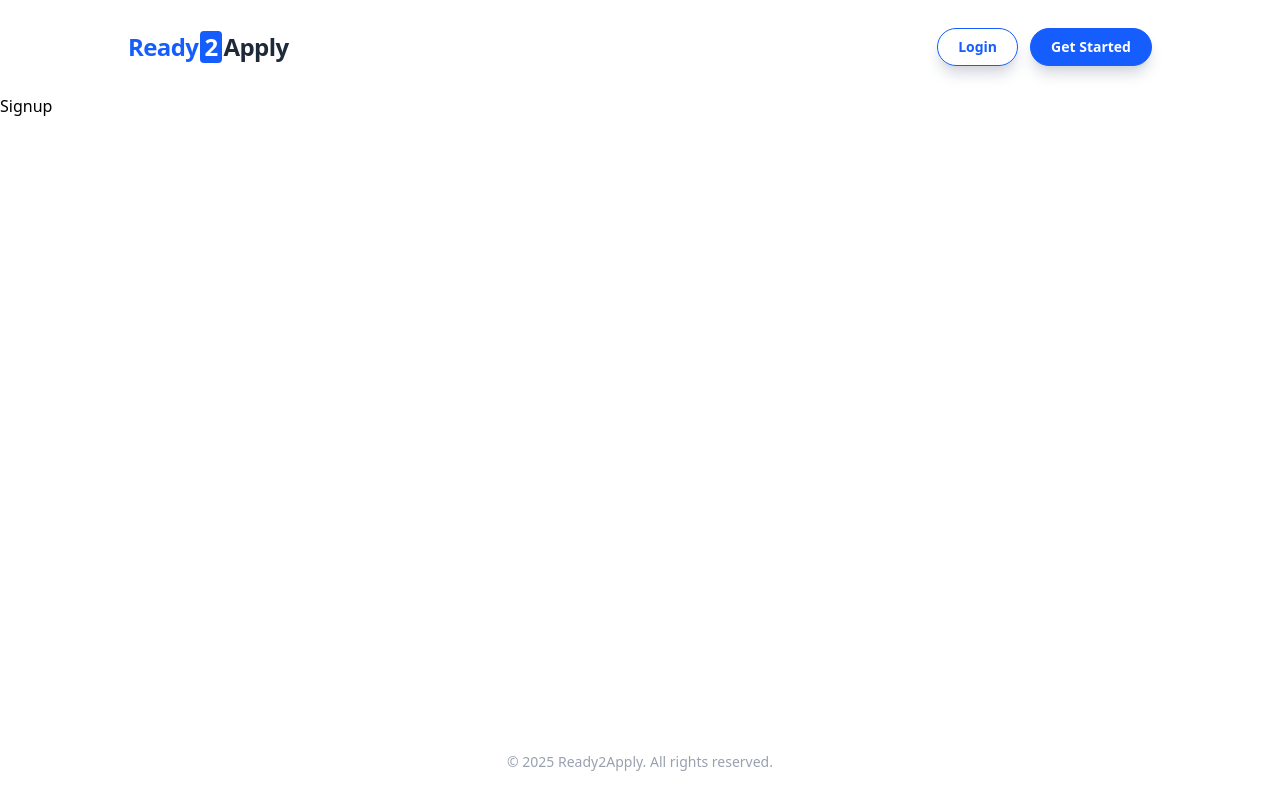
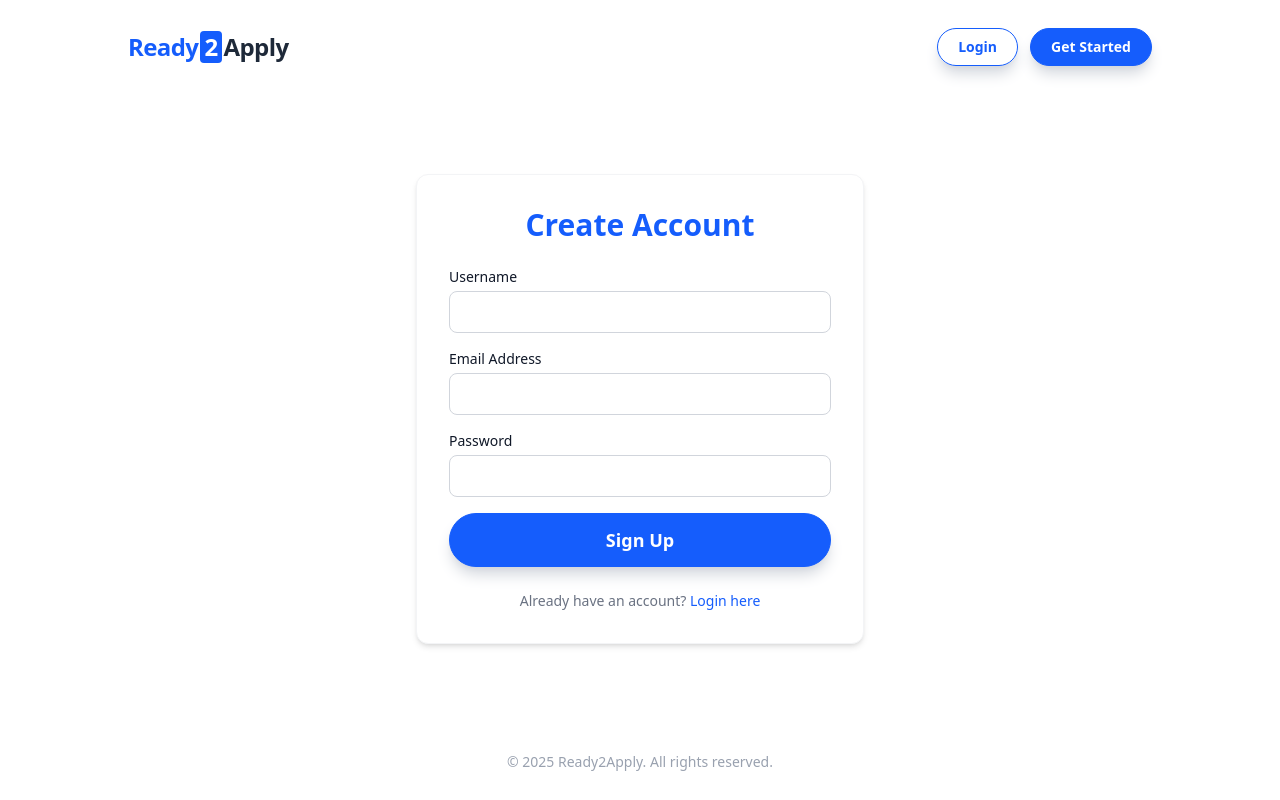
Before and after one commit to SatyabratDeveloper/Ready2Apply, a React (Vite) app in the folder Frontend/: page /signup in a window 1280 px wide. Built offline with nearby package versions, Linux system fonts and the light colour scheme.

Commit message:
add Login and Signup pages with reusable Button and Input components

```diff
--- a/Frontend/src/components/Button/Button.jsx
+++ b/Frontend/src/components/Button/Button.jsx
@@ -1,6 +1,6 @@
 import { useNavigate } from "react-router-dom";
 
-const Button = ({ label, type, navigateTo, style }) => {
+const Button = ({ label, type = "secondary", navigateTo = "", style = "" }) => {
   const navigate = useNavigate();
 
   return (
--- /dev/null
+++ b/Frontend/src/components/Input/Input.jsx
@@ -0,0 +1,28 @@
+const Input = ({
+  type = "text",
+  label,
+  id,
+  name,
+  required = false,
+  value,
+  onChange,
+}) => {
+  return (
+    <div>
+      <label htmlFor={name} className="block text-sm font-medium mb-1">
+        {label}
+      </label>
+      <input
+        type={type}
+        id={id}
+        name={name}
+        required={required}
+        value={value}
+        onChange={(e) => onChange(e.target.value)}
+        className="w-full px-4 py-2 border border-gray-300 rounded-lg focus:outline-none focus:ring-2 focus:ring-blue-500"
+      />
+    </div>
+  );
+};
+
+export default Input;
--- a/Frontend/src/components/index.js
+++ b/Frontend/src/components/index.js
@@ -1,5 +1,6 @@
 import Header from "./Header/Header";
 import Footer from "./Footer/Footer";
 import Button from "./button/Button";
+import Input from "./Input/Input";
 
-export { Header, Footer, Button };
+export { Header, Footer, Button, Input };
--- a/Frontend/src/pages/Landing/Landing.jsx
+++ b/Frontend/src/pages/Landing/Landing.jsx
@@ -1,4 +1,3 @@
-import { Link } from "react-router-dom";
 import { Button } from "../../components";
 
 const Landing = () => {
--- a/Frontend/src/pages/Login/Login.jsx
+++ b/Frontend/src/pages/Login/Login.jsx
@@ -1,7 +1,63 @@
-import React from "react";
+import { useState } from "react";
+import { Link } from "react-router-dom";
+import { Button, Input } from "../../components";
 
 const Login = () => {
-  return <div>Login</div>;
+  const [form, setForm] = useState({ email: "", password: "" });
+
+  const handleChange = (field) => (value) => {
+    setForm({ ...form, [field]: value });
+  };
+
+  const handleSubmit = (e) => {
+    e.preventDefault();
+    console.log("Login data:", form);
+    // Handle Login API
+  };
+
+  return (
+    <div className="flex-grow flex items-center justify-center px-5 sm:px-10 text-gray-900">
+      <div className="w-full max-w-md bg-white shadow-md rounded-xl p-8 space-y-6 border border-gray-100">
+        <h2 className="sm:text-3xl text-2xl font-bold text-center text-blue-600">
+          Sign In
+        </h2>
+
+        <form onSubmit={handleSubmit} className="space-y-4">
+          <Input
+            type="email"
+            label="Email Address"
+            id="email"
+            name="email"
+            value={form.email}
+            onChange={handleChange("email")}
+            required
+          />
+
+          <Input
+            type="password"
+            label="Password"
+            id="password"
+            name="password"
+            value={form.password}
+            onChange={handleChange("password")}
+            required
+          />
+
+          <Button label="Login" type="primary" style="w-full py-3 text-lg" />
+        </form>
+
+        <p className="text-sm text-center text-gray-500">
+          Don’t have an account?{" "}
+          <Link
+            to="/signup"
+            className="text-blue-600 font-medium hover:underline"
+          >
+            Sign up here
+          </Link>
+        </p>
+      </div>
+    </div>
+  );
 };
 
 export default Login;
--- a/Frontend/src/pages/Signup/Signup.jsx
+++ b/Frontend/src/pages/Signup/Signup.jsx
@@ -1,7 +1,72 @@
-import React from "react";
+import { useState } from "react";
+import { Link } from "react-router-dom";
+import { Button, Input } from "../../components";
 
 const Signup = () => {
-  return <div>Signup</div>;
+  const [form, setForm] = useState({ name: "", email: "", password: "" });
+
+  const handleChange = (field) => (value) => {
+    setForm({ ...form, [field]: value });
+  };
+
+  const handleSubmit = (e) => {
+    e.preventDefault();
+    console.log("Signup data:", form);
+    // Handle Signup API
+  };
+
+  return (
+    <div className="flex-grow flex items-center justify-center px-5 sm:px-10 text-gray-900">
+      <div className="w-full max-w-md bg-white shadow-md rounded-xl p-8 space-y-6 border border-gray-100">
+        <h2 className="sm:text-3xl text-2xl font-bold text-center text-blue-600">
+          Create Account
+        </h2>
+
+        <form onSubmit={handleSubmit} className="space-y-4">
+          <Input
+            label="Username"
+            id="name"
+            name="name"
+            value={form.name}
+            onChange={handleChange("name")}
+            required
+          />
+
+          <Input
+            type="email"
+            label="Email Address"
+            id="email"
+            name="email"
+            value={form.email}
+            onChange={handleChange("email")}
+            required
+          />
+
+          <Input
+            type="password"
+            label="Password"
+            id="password"
+            name="password"
+            value={form.password}
+            onChange={handleChange("password")}
+            required
+          />
+
+          <Button label="Sign Up" type="primary" style="w-full py-3 text-lg" />
+        </form>
+
+        <p className="text-sm text-center text-gray-500">
+          Already have an account?{" "}
+          <Link
+            to="/login"
+            className="text-blue-600 font-medium hover:underline"
+          >
+            Login here
+          </Link>
+        </p>
+      </div>
+    </div>
+  );
 };
 
 export default Signup;
```
